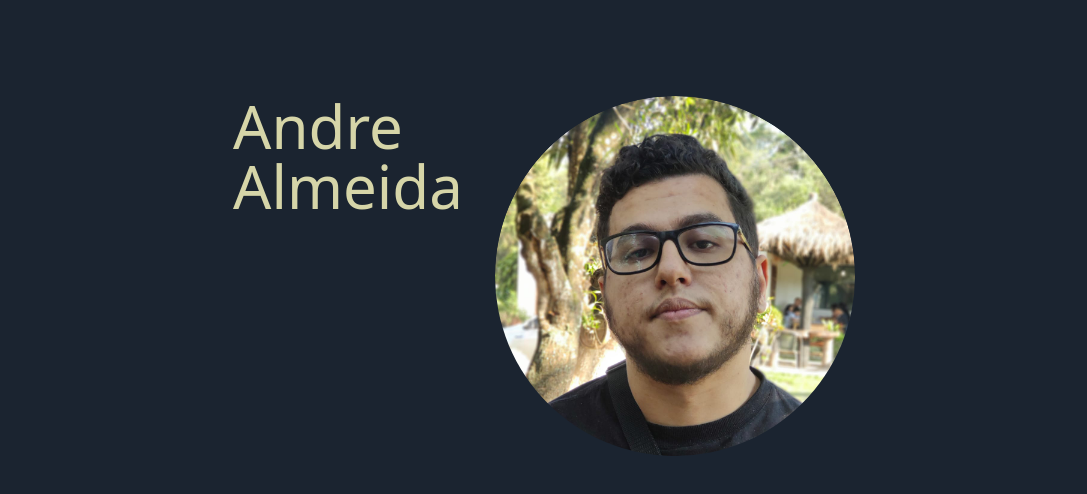
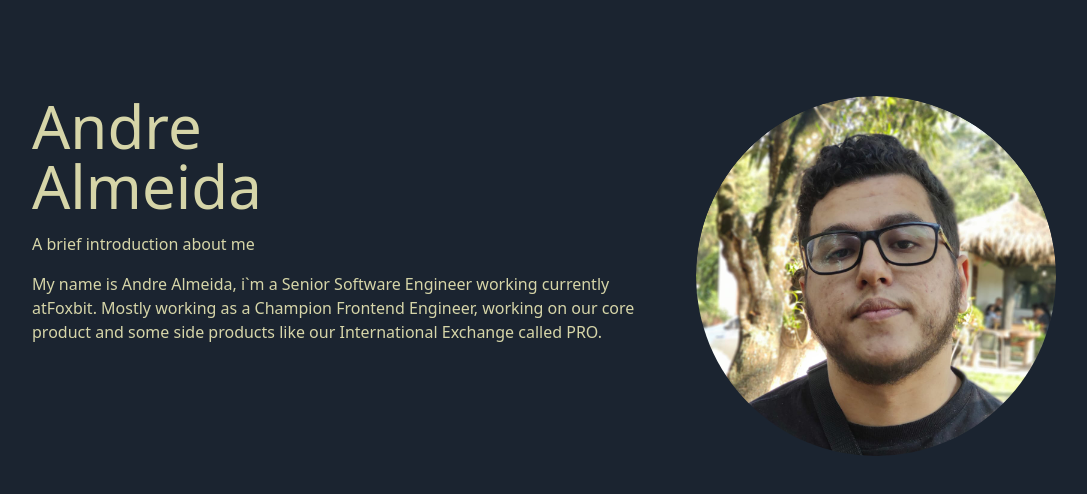
Before and after one commit to aalmeida00/portifolio, a Next.js app: page / in a window 1280 px wide. Shown: the top 494 px of the page, without its empty margins (96-1183 px from the left). Built offline with nearby package versions, Linux system fonts and the light colour scheme.

Commit message:
Add intro

```diff
--- a/src/pages/index.tsx
+++ b/src/pages/index.tsx
@@ -1,14 +1,25 @@
 import Avatar from "@/components/Avatar";
 import Title from "@/components/Title";
+import Span from "@/components/Span";
 
 export default function Home() {
   return (
-    <main className="flex min-h-screen flex-col items-center justify-between p-24">
-      <div className="flex gap-8">
-        <Title tag="h2">
-          Andre<br />
-          Almeida
-        </Title>
+    <main className="flex flex-wrap min-h-screen flex-col items-center justify-between p-24">
+      <div className="flex gap-8 max-w-screen-lg">
+        <section className="flex gap-4 flex-col flex-1">
+          <Title tag="h2">
+            Andre<br />
+            Almeida
+          </Title>
+          <Span>A brief introduction about me</Span>
+
+          <p>
+            My name is Andre Almeida, i`m a Senior Software Engineer working currently at
+            <a href="https://foxbit.com.br/" target="_blank">Foxbit</a>. Mostly working as a
+            Champion Frontend Engineer, working on our core product and some side products like our International Exchange called <a href="https://pro.foxbit.com/" target="_blank">PRO</a>.
+          </p>
+        </section>
+
         <Avatar
           src="/avatar.jpg"
           size="large"
```
